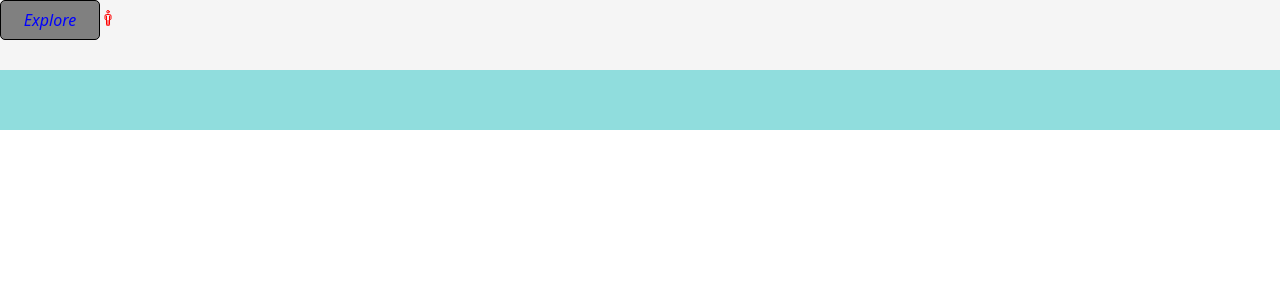
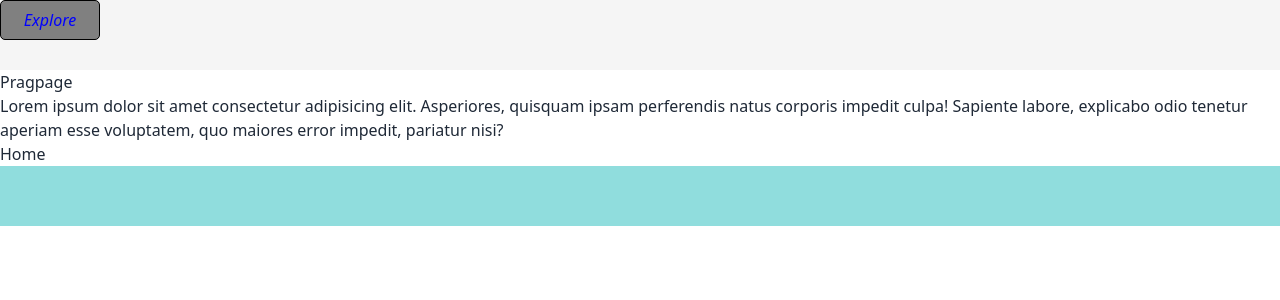
Before and after one commit to swathireddappa/Redi-final-project, a React (Create React App) app: page /pragpage in a window 1280 px wide. Before the commit this address had no page. Shown: the top 300 px of the page. Built offline with nearby package versions, Linux system fonts and the light colour scheme.

Commit message:
create prague, gadansk,barcelona page n link to particular page

```diff
--- a/src/App.jsx
+++ b/src/App.jsx
@@ -8,6 +8,9 @@ import Page2 from './Components/Page2';
 import { useState } from 'react';
 import Munpage from './Components/Munpage';
 import Itlpage from './Components/Itlpage';
+import Barcpage from './Components/Barcpage';
+import Pragpage from './Components/Pragpage';
+import Gdanskpage from './Components/Gdanskpage';
 
 
 function App() {
@@ -24,6 +27,9 @@ function App() {
       <Route path ='/page2'  element={<Page2 user ={user}/>}> </Route>
       <Route path= '/munpage' element={<Munpage />}/>
       <Route path ='/itlpage' element={<Itlpage />} />
+      <Route path ='/barcpage' element={<Barcpage />}/>
+      <Route path ='/pragpage' element ={<Pragpage />} />
+      <Route path='/gdanskpage' element={<Gdanskpage />} />
       </Routes>
 
       <Footer></Footer>
--- /dev/null
+++ b/src/Components/Barcpage.jsx
@@ -0,0 +1,16 @@
+import React from 'react'
+
+function Barcpage() {
+  return (
+    <div>Barcpage
+
+        <p>Lorem ipsum dolor, sit amet consectetur adipisicing elit. Incidunt minima
+             et repellendus amet
+            impedit voluptas deserunt corporis maiores ipsa quasi ex,
+             hic magni, voluptatum tempore perspiciatis ea ullam. Pariatur, mollitia!</p>
+             <button>Home</button>
+    </div>
+  )
+}
+
+export default Barcpage
--- /dev/null
+++ b/src/Components/Gdanskpage.jsx
@@ -0,0 +1,13 @@
+import React from 'react'
+
+function Gdanskpage() {
+  return (
+    <div>Gdanskpage
+        <p>Lorem, ipsum dolor sit amet consectetur adipisicing elit. Ab maxime accusamus, nesciunt ea facilis quae repellendus impedit aliquid consequatur expedita iusto ratione nostrum. Voluptatibus deserunt quam quo doloremque libero sunt.
+            <button>Home</button>
+        </p>
+    </div>
+  )
+}
+
+export default Gdanskpage
--- a/src/Components/Page2.jsx
+++ b/src/Components/Page2.jsx
@@ -11,29 +11,27 @@ function Page2() {
     <div className="image">
         <div>
         <img src="https://ik.imagekit.io/8sp02fxgg/mun.jpg?updatedAt=1687177946704" alt="" />
-        <Link to ='/Munpage' className="munich">Munich</Link>
+        <Link to ='/Munpage' ><button className="munich">Munich</button></Link>
         </div>
 
         <div>
         <img src="https://ik.imagekit.io/8sp02fxgg/itl.webp?updatedAt=1687174954380" alt="" />
-        <Link to='/itlpage' className="italy" >Italy</Link>
+        <Link to='/itlpage'> <button className="italy">Italy</button></Link>
         </div>
 
         <div>
         <img src="https://ik.imagekit.io/8sp02fxgg/barv.jpg?updatedAt=1687175583465" alt="" />
-
-         <button className='barcelona'> Barcelona</button>
-
+        <Link to='/Barcpage'><button className='barcelona'> Barcelona</button></Link>
         </div>
 
         <div>
         <img src="https://ik.imagekit.io/8sp02fxgg/prg.jpg?updatedAt=1687175771155" alt="" />
-        <button className='prague'>Prague</button>
+        <Link to='/Pragpage'><button className='prague'>Prague</button></Link>
         </div>
 
         <div>
         <img src="https://ik.imagekit.io/8sp02fxgg/gdansk.jpg?updatedAt=1687177426964" alt="" />
-       <button className='gdansk'>Gadansk</button>
+        <Link to='/Gdanskpage'><button className='gdansk'>Gadansk</button></Link>
         </div>
 
         <div>
--- /dev/null
+++ b/src/Components/Pragpage.jsx
@@ -0,0 +1,16 @@
+import React from 'react'
+
+function Pragpage() {
+  return (
+    <div>Pragpage
+
+         <p>Lorem ipsum dolor sit amet consectetur adipisicing elit.
+            Asperiores, quisquam ipsam perferendis natus corporis impedit culpa! Sapiente
+             labore, explicabo odio tenetur aperiam esse voluptatem,
+             quo maiores error impedit, pariatur nisi?</p>
+             <button>Home</button>
+    </div>
+  )
+}
+
+export default Pragpage
```
